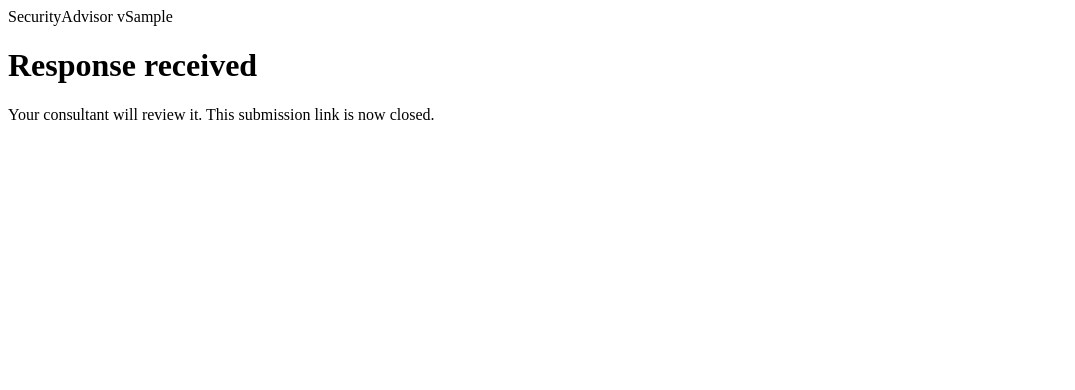
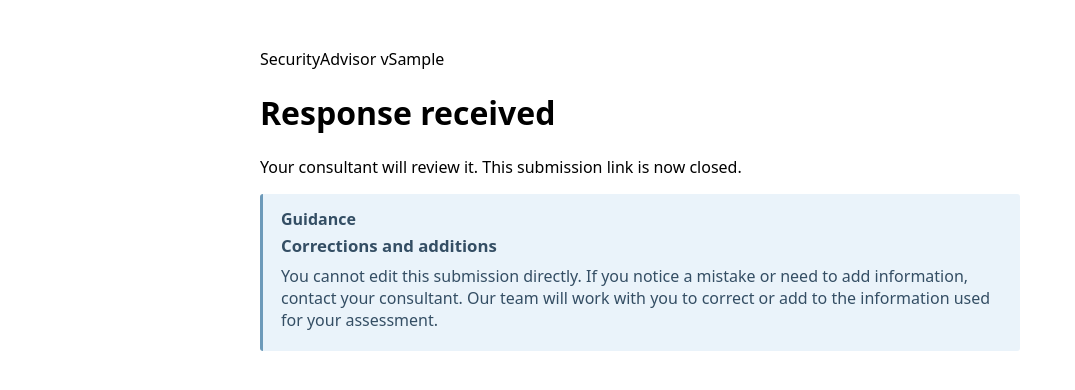
Before and after one commit to steveneclark77/SecurityAdvisor, a Django app: template engagements/templates/engagements/thanks.html in a window 1280 px wide. Shown: the top 390 px of the page, without its empty margins (0-1075 px from the left). Run offline with Django 5.2, Linux system fonts and the light colour scheme; the template is opened without the code that fills it: most values are stand-ins (such as "Sample title", 1, 10 or a date in 2020); parts of the project's set-up code (start-up, migrations or seed data) failed here and were passed over.

Commit message:
Reassure customers about consultant-assisted submission corrections in v0.1.14

```diff
--- a/engagements/templates/engagements/thanks.html
+++ b/engagements/templates/engagements/thanks.html
@@ -1 +1,24 @@
-<!doctype html><html lang="en"><head><meta charset="utf-8"><title>Response received</title></head><body><header>SecurityAdvisor <span aria-label="Application version">v{{ app_version }}</span></header><h1>Response received</h1><p>Your consultant will review it. This submission link is now closed.</p></body></html>
+<!doctype html>
+<html lang="en">
+<head>
+  <meta charset="utf-8">
+  <meta name="viewport" content="width=device-width, initial-scale=1">
+  <title>Response received</title>
+  <style>
+    body{font:16px system-ui;max-width:760px;margin:32px auto;padding:16px}
+    .guidance-panel{background:#eaf3fa;border-left:3px solid #6d9ab9;border-radius:3px;padding:14px 18px;margin:16px 0;color:#344e64}
+    .guidance-panel h2{font-size:1.05rem;margin:4px 0 8px}
+    .guidance-panel p{margin:6px 0}
+  </style>
+</head>
+<body>
+  <header>SecurityAdvisor <span aria-label="Application version">v{{ app_version }}</span></header>
+  <h1>Response received</h1>
+  <p>Your consultant will review it. This submission link is now closed.</p>
+  <section class="guidance-panel" aria-labelledby="corrections-heading">
+    <strong>Guidance</strong>
+    <h2 id="corrections-heading">Corrections and additions</h2>
+    <p>You cannot edit this submission directly. If you notice a mistake or need to add information, contact your consultant. Our team will work with you to correct or add to the information used for your assessment.</p>
+  </section>
+</body>
+</html>
```
Also changed, not shown: e2e/browser_suite.py (+4 -0 lines), 1 other file.
